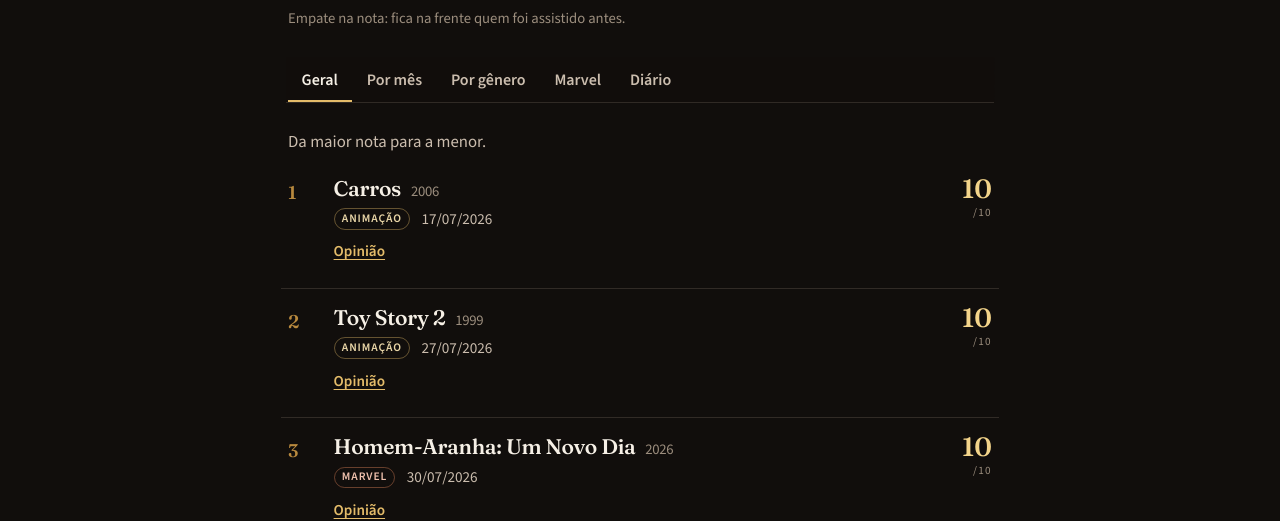
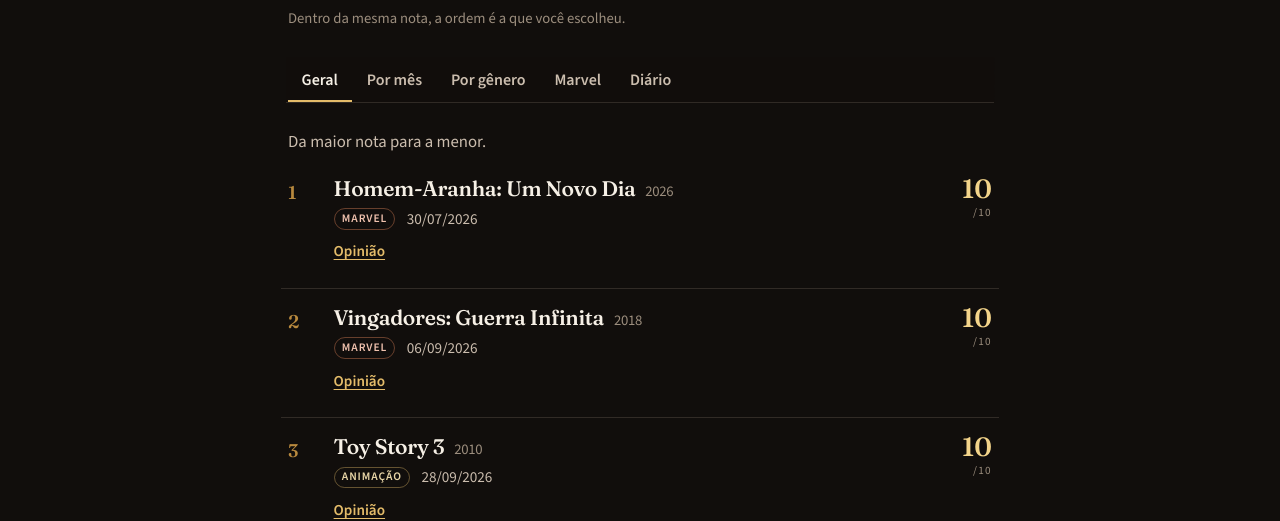
Before and after one commit to robsonvictorrosa-wq/filmes, a plain HTML site: page index.html in a window 1280 px wide. Shown: the part 284-805 px from the top of the page. Drawn offline with nearby package versions, Linux system fonts and the light colour scheme.

Commit message:
Ordena os empates do jeito que o Robson escolheu.

```diff
--- a/films.js
+++ b/films.js
@@ -14,6 +14,7 @@
   {
     "titulo": "Carros",
     "ano": 2006,
+    "ordem": 6,
     "nota": 10,
     "data": "2026-07-17",
     "genero": "Animação",
@@ -22,6 +23,7 @@
   {
     "titulo": "Carros 2",
     "ano": 2011,
+    "ordem": 1,
     "nota": 7.5,
     "data": "2026-07-19",
     "genero": "Animação",
@@ -30,6 +32,7 @@
   {
     "titulo": "Gato de Botas",
     "ano": 2011,
+    "ordem": 2,
     "nota": 5,
     "data": "2026-07-25",
     "genero": "Animação",
@@ -38,6 +41,7 @@
   {
     "titulo": "Toy Story",
     "ano": 1995,
+    "ordem": 1,
     "nota": 9,
     "data": "2026-07-25",
     "genero": "Animação",
@@ -46,6 +50,7 @@
   {
     "titulo": "Toy Story 2",
     "ano": 1999,
+    "ordem": 9,
     "nota": 10,
     "data": "2026-07-27",
     "genero": "Animação",
@@ -54,6 +59,7 @@
   {
     "titulo": "Carros 3",
     "ano": 2017,
+    "ordem": 1,
     "nota": 6.5,
     "data": "2026-07-26",
     "genero": "Animação",
@@ -62,6 +68,7 @@
   {
     "titulo": "Toy Story 3",
     "ano": 2010,
+    "ordem": 3,
     "nota": 10,
     "data": "2026-09-28",
     "genero": "Animação",
@@ -70,6 +77,7 @@
   {
     "titulo": "Toy Story 4",
     "ano": 2019,
+    "ordem": 1,
     "nota": 5,
     "data": "2026-07-29",
     "genero": "Animação",
@@ -78,6 +86,7 @@
   {
     "titulo": "Homem-Aranha: Um Novo Dia",
     "ano": 2026,
+    "ordem": 1,
     "nota": 10,
     "data": "2026-07-30",
     "genero": "Marvel",
@@ -86,6 +95,7 @@
   {
     "titulo": "Capitão América: O Primeiro Vingador",
     "ano": 2011,
+    "ordem": 2,
     "nota": 8,
     "data": "2026-07-31",
     "genero": "Marvel",
@@ -110,6 +120,7 @@
   {
     "titulo": "Homem de Ferro 2",
     "ano": 2010,
+    "ordem": 3,
     "nota": 9,
     "data": "2026-08-04",
     "genero": "Marvel",
@@ -118,6 +129,7 @@
   {
     "titulo": "O Incrível Hulk",
     "ano": 2008,
+    "ordem": 3,
     "nota": 5,
     "data": "2026-08-15",
     "genero": "Marvel",
@@ -126,6 +138,7 @@
   {
     "titulo": "Thor",
     "ano": 2011,
+    "ordem": 3,
     "nota": 8,
     "data": "2026-08-16",
     "genero": "Marvel",
@@ -134,6 +147,7 @@
   {
     "titulo": "Os Vingadores",
     "ano": 2012,
+    "ordem": 4,
     "nota": 10,
     "data": "2026-08-17",
     "genero": "Marvel",
@@ -142,6 +156,7 @@
   {
     "titulo": "Homem de Ferro 3",
     "ano": 2013,
+    "ordem": 2,
     "nota": 7.5,
     "data": "2026-08-22",
     "genero": "Marvel",
@@ -158,6 +173,7 @@
   {
     "titulo": "Capitão América: O Soldado Invernal",
     "ano": 2014,
+    "ordem": 7,
     "nota": 10,
     "data": "2026-08-24",
     "genero": "Marvel",
@@ -174,6 +190,7 @@
   {
     "titulo": "Guardiões da Galáxia Vol. 2",
     "ano": 2017,
+    "ordem": 5,
     "nota": 10,
     "data": "2026-08-29",
     "genero": "Marvel",
@@ -182,6 +199,7 @@
   {
     "titulo": "Vingadores: Era de Ultron",
     "ano": 2015,
+    "ordem": 2,
     "nota": 9,
     "data": "2026-08-29",
     "genero": "Marvel",
@@ -190,6 +208,7 @@
   {
     "titulo": "Homem-Formiga",
     "ano": 2015,
+    "ordem": 2,
     "nota": 6.5,
     "data": "2026-09-03",
     "genero": "Marvel",
@@ -198,6 +217,7 @@
   {
     "titulo": "Capitão América: Guerra Civil",
     "ano": 2016,
+    "ordem": 10,
     "nota": 10,
     "data": "2026-09-04",
     "genero": "Marvel",
@@ -206,6 +226,7 @@
   {
     "titulo": "Pantera Negra",
     "ano": 2018,
+    "ordem": 8,
     "nota": 10,
     "data": "2026-09-05",
     "genero": "Marvel",
@@ -214,6 +235,7 @@
   {
     "titulo": "Homem-Aranha: De Volta ao Lar",
     "ano": 2017,
+    "ordem": 1,
     "nota": 8,
     "data": "2026-09-05",
     "genero": "Marvel",
@@ -230,6 +252,7 @@
   {
     "titulo": "Vingadores: Guerra Infinita",
     "ano": 2018,
+    "ordem": 2,
     "nota": 10,
     "data": "2026-09-06",
     "genero": "Marvel",
--- a/index.html
+++ b/index.html
@@ -26,7 +26,7 @@
           <dd><span id="media">—</span><small>/10</small></dd>
         </div>
       </dl>
-      <p class="regra">Empate na nota: fica na frente quem foi assistido antes.</p>
+      <p class="regra">Dentro da mesma nota, a ordem é a que você escolheu.</p>
     </header>
 
     <nav class="abas" role="tablist" aria-label="Seções do diário" id="abas">
@@ -101,6 +101,9 @@
       function porNota(a, b) {
         var d = Number(b.nota) - Number(a.nota);
         if (d) return d;
+        var oa = a.ordem == null ? 999 : Number(a.ordem);
+        var ob = b.ordem == null ? 999 : Number(b.ordem);
+        if (oa !== ob) return oa - ob;
         if (a.data !== b.data) return a.data < b.data ? -1 : 1;
         return String(a.titulo).localeCompare(String(b.titulo), "pt");
       }
```
